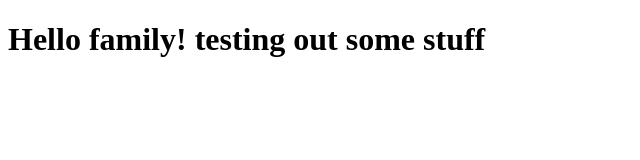
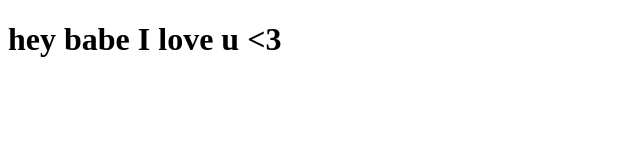
Before and after one commit to 0dax/coursera-test.1, a plain HTML site: page site/index.html in a window 1280 px wide. Shown: the whole page, without its empty margins (0-640 px from the left). Drawn offline with Linux system fonts and the light colour scheme.

Commit message:
some changes

```diff
--- a/site/index.html
+++ b/site/index.html
@@ -1,9 +1,9 @@
 <!DOCTYPE html>
 <html>
 <head>
-	<title>Hello family</title>
+	<title>hey babe I love u <3</title>
 </head>
 <body>
-<h1>Hello family! testing out some stuff</h1>
+<h1>hey babe I love u <3</h1>
 </body>
 </html>
```
